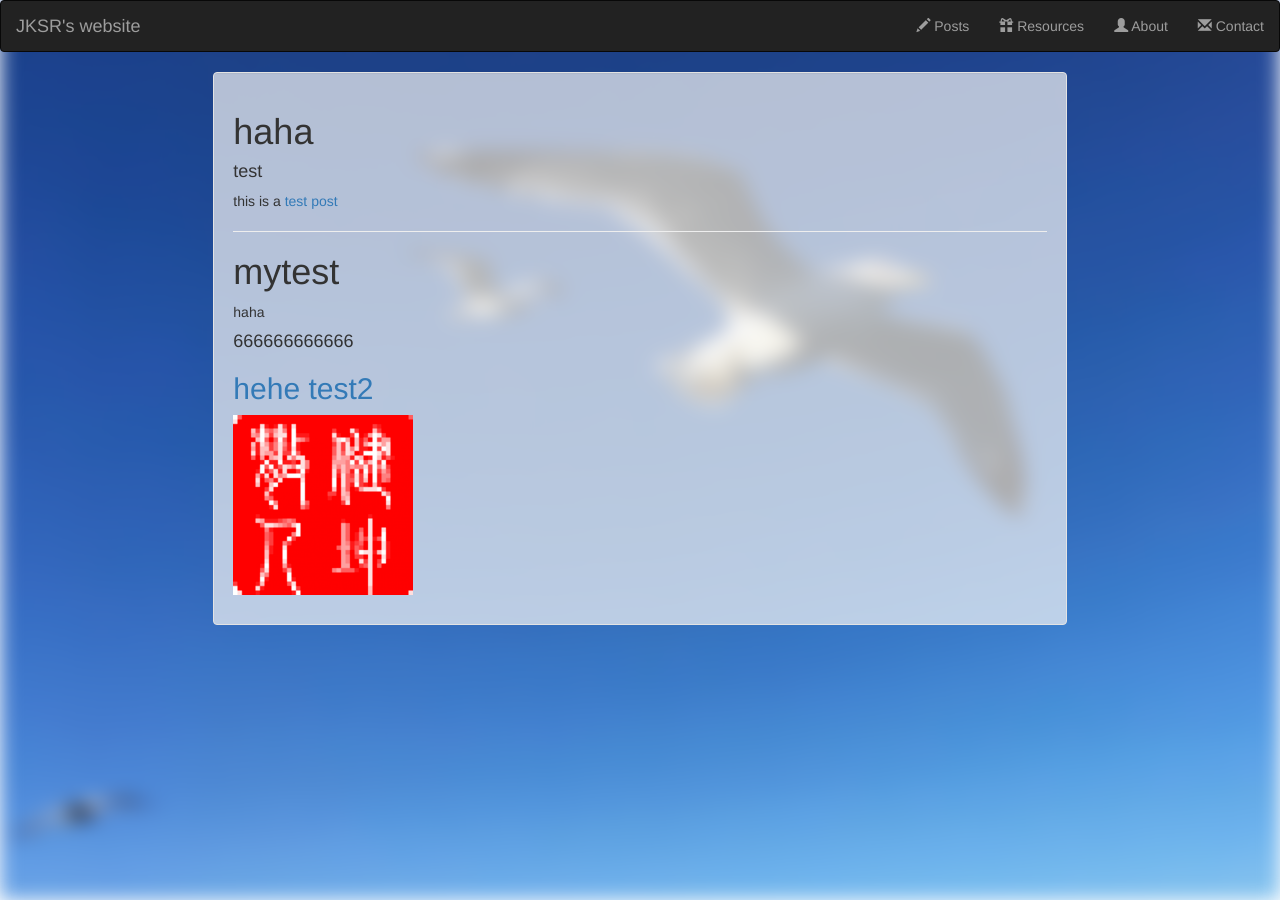
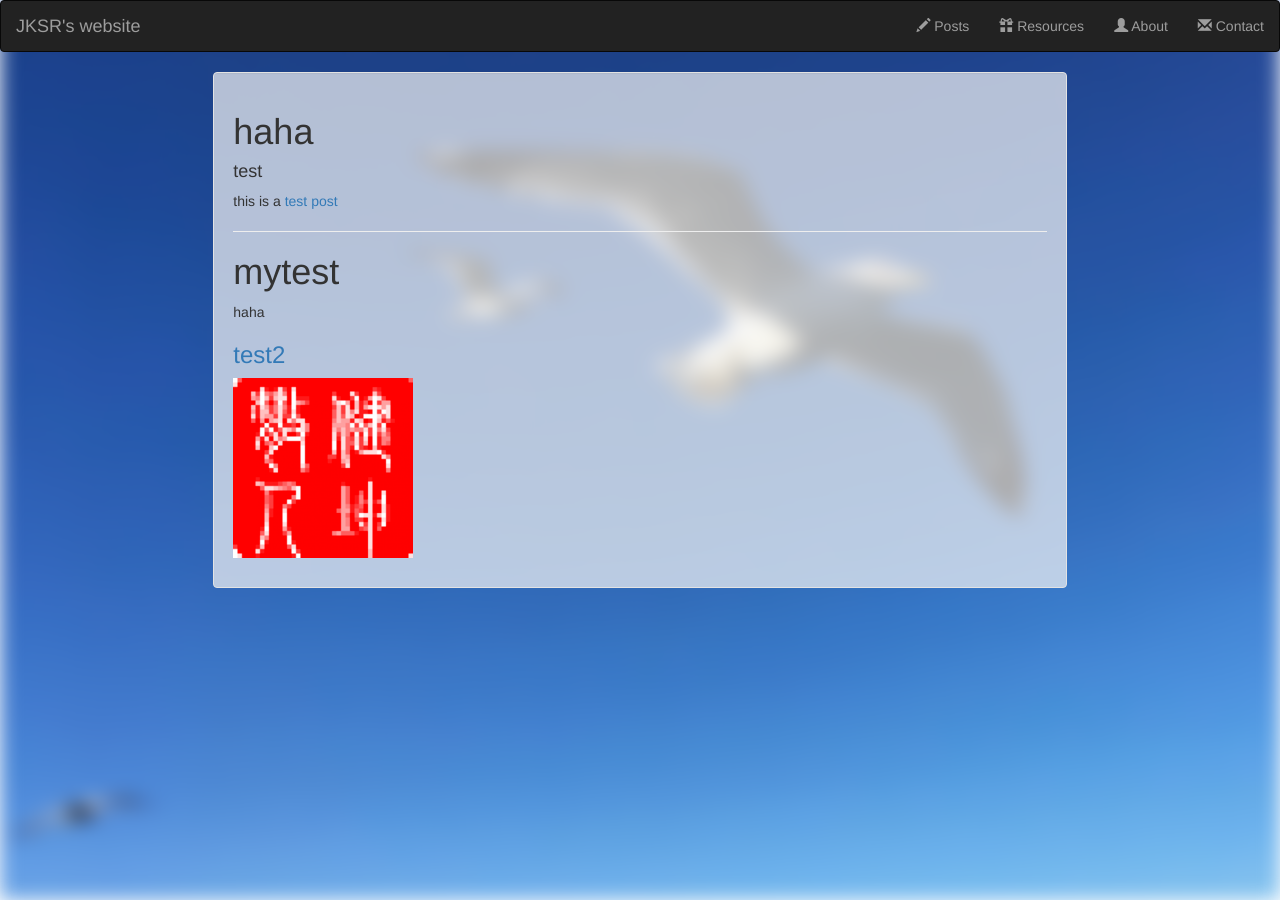
Before and after one commit to jksr/jksr.github.io, a Jekyll site: the page built from index.md, in a window 1280 px wide. Built offline with Jekyll 4.4.1, drawn with Linux system fonts in a browser that asks for light colours; nearby versions of some CDN libraries.

Commit message:
jekyll pilot test

```diff
--- a/index.md
+++ b/index.md
@@ -19,16 +19,12 @@ haha
 
 {% for posts in cate %}
 {% for post in posts %}
-{% if post.title == nil %}
-#### 666666666666
+
+{% if post.title != nil %}
+### [{{ post.title }}]( http://jksr.github.io{{ post.url }} )
+#### ![img](http://jksr.github.io/images/post_images/{{ post.date | date: "%Y-%m-%d"}}/highlight.png)
 {% endif %}
-{% if post.title != nil %}
 
-## [hehe {{ post.title }}]( http://jksr.github.io{{ post.url }} )
-
-#### ![img](http://jksr.github.io/images/post_images/{{ post.date | date: "%Y-%m-%d"}}/highlight.png)
-
-{% endif %}
 {% endfor %}
 {% endfor %}
 
```
